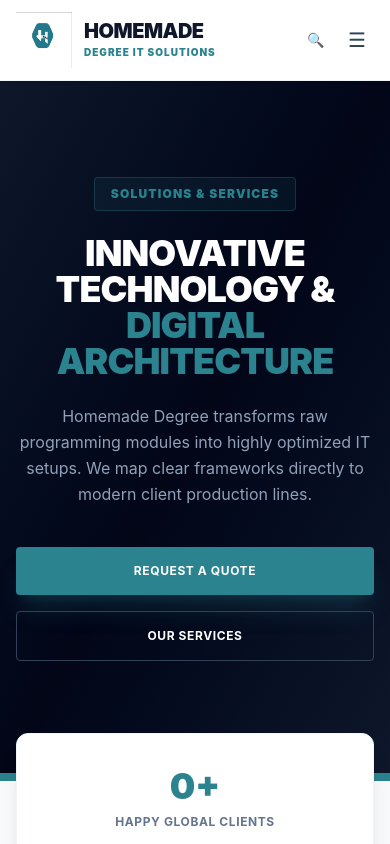
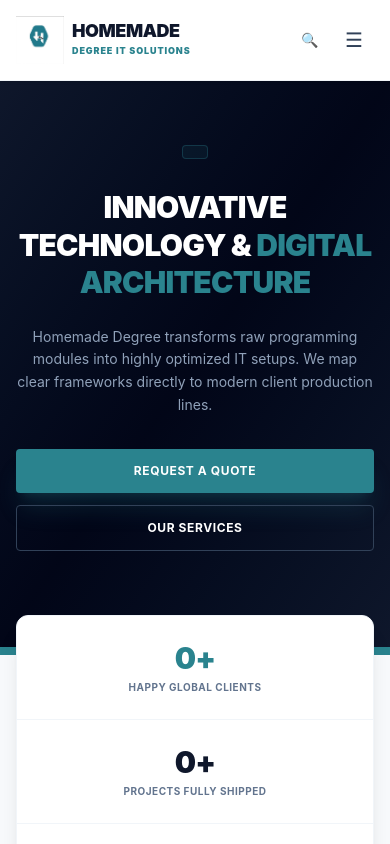
Before and after one commit to sujitdhakal0812/homemade-degree, a React (Vite) app: page / in a window 390 px wide. Shown: the top 844 px of the page. Built offline with nearby package versions, Linux system fonts and the light colour scheme.

Commit message:
Fix: Re-engineered full layout responsiveness across mobile, tablet, and laptop display breakpoints

```diff
--- a/src/components/Contact.jsx
+++ b/src/components/Contact.jsx
@@ -5,7 +5,7 @@ export default function Contact() {
     <section id="contact" className="py-24 bg-slate-900 text-white relative">
       <div className="max-w-5xl mx-auto px-4 sm:px-6 lg:px-8 relative z-10">
         <div className="text-center max-w-2xl mx-auto mb-12 space-y-2">
-          <span className="text-[#2A838E] font-black uppercase tracking-widest text-xs block">// SERVICE QUOTATION</span>
+          <span className="text-[#2A838E] font-black uppercase tracking-widest text-xs block"> SERVICE QUOTATION</span>
           <h2 className="text-3xl font-black tracking-tight sm:text-4xl">Initialize Your Free Proposal</h2>
         </div>
         <div className="bg-slate-950 p-8 sm:p-12 rounded-3xl border border-slate-800 shadow-2xl">
--- a/src/components/Hero.jsx
+++ b/src/components/Hero.jsx
@@ -1,58 +1,90 @@
 import React, { useState, useEffect } from 'react';
-import logo from '../assets/homemade-degree.png';
 
-export default function Hero({ scrollToSection }) {
+
+export default function Hero({
+  scrollToSection,
+  logo,
+  targetClients = 0,
+  targetProjects = 0,
+  targetAwards = 0
+}) {
+
   const [counters, setCounters] = useState({ clients: 0, projects: 0, awards: 0 });
 
-//   useEffect(() => {
-//     const interval = setInterval(() => {
-//       setCounters(prev => ({
-//         clients: prev.clients < 1234 ? prev.clients + 11 : 1234,
-//         projects: prev.projects < 4567 ? prev.projects + 37 : 4567,
-//         awards: prev.awards < 99 ? prev.awards + 1 : 99,
-//       }));
-//     }, 15);
-//     return () => clearInterval(interval);
-//   }, []);
+  useEffect(() => {
+
+    if (targetClients === 0 && targetProjects === 0 && targetAwards === 0) {
+      setCounters({ clients: 0, projects: 0, awards: 0 });
+      return;
+    }
+
+    const interval = setInterval(() => {
+      setCounters(prev => {
+        const nextClients = prev.clients < targetClients ? prev.clients + Math.ceil(targetClients / 20) : targetClients;
+        const nextProjects = prev.projects < targetProjects ? prev.projects + Math.ceil(targetProjects / 20) : targetProjects;
+        const nextAwards = prev.awards < targetAwards ? prev.awards + 1 : targetAwards;
+
+        if (nextClients === targetClients && nextProjects === targetProjects && nextAwards === targetAwards) {
+          clearInterval(interval);
+        }
+
+        return {
+          clients: nextClients > targetClients ? targetClients : nextClients,
+          projects: nextProjects > targetProjects ? targetProjects : nextProjects,
+          awards: nextAwards > targetAwards ? targetAwards : nextAwards,
+        };
+      });
+    }, 30);
+
+    return () => clearInterval(interval);
+  }, [targetClients, targetProjects, targetAwards]);
 
   return (
     <>
-      <section id="home" className="relative pt-24 pb-28 md:pt-36 md:pb-44 bg-gradient-to-br from-slate-900 via-slate-950 to-slate-900 text-white overflow-hidden border-b-8 border-[#2A838E]">
-        <div className="max-w-7xl mx-auto px-4 sm:px-6 lg:px-8 relative z-10 text-center max-w-4xl mx-auto space-y-6">
-          <span className="inline-block text-[#2A838E] text-xs font-black tracking-widest uppercase bg-[#2A838E]/10 border border-[#2A838E]/30 px-4 py-2 rounded">
-            SOLUTIONS & SERVICES
+      {/* Hero Core Block */}
+      <section id="home" className="relative pt-16 pb-24 md:pt-28 md:pb-36 lg:pt-36 lg:pb-44 bg-gradient-to-br from-slate-900 via-slate-950 to-slate-900 text-white overflow-hidden border-b-8 border-[#2A838E]">
+        <div className="max-w-7xl mx-auto px-4 sm:px-6 lg:px-8 relative z-10 flex flex-col lg:flex-row items-center gap-12 lg:gap-8">
+
+          {/* Content Unit */}
+          <div className="w-full lg:w-7xl text-center lg:text-left space-y-6 order-2 lg:order-1">
+            <span className="inline-block text-[#2A838E] text-[10px] sm:text-xs font-black tracking-widest uppercase bg-[#2A838E]/10 border border-[#2A838E]/30 px-3 py-1.5 sm:px-4 sm:py-2 rounded">
+
             </span>
-          <h1 className="text-4xl sm:text-6xl font-black tracking-tight leading-none uppercase">
+            <h1 className="text-3xl sm:text-5xl xl:text-6xl font-black tracking-tight leading-tight uppercase">
               Innovative Technology & <span className="text-[#2A838E]">Digital Architecture</span>
             </h1>
-          <p className="text-slate-400 text-base sm:text-lg max-w-2xl mx-auto leading-relaxed">
+            <p className="text-slate-400 text-sm sm:text-base lg:text-lg max-w-2xl mx-auto lg:mx-0 leading-relaxed">
               Homemade Degree transforms raw programming modules into highly optimized IT setups. We map clear frameworks directly to modern client production lines.
             </p>
-          <div className="pt-4 flex flex-col sm:flex-row justify-center items-center space-y-4 sm:space-y-0 sm:space-x-4">
-            <button onClick={() => scrollToSection('contact')} className="w-full sm:w-auto bg-[#2A838E] hover:bg-[#1f626b] text-white px-8 py-4 rounded font-bold text-xs tracking-wider transition uppercase shadow-xl shadow-[#2A838E]/20">
+            <div className="pt-2 flex flex-col sm:flex-row justify-center lg:justify-start items-center space-y-3 sm:space-y-0 sm:space-x-4 max-w-md mx-auto lg:mx-0">
+              <button onClick={() => scrollToSection('contact')} className="w-full sm:w-auto bg-[#2A838E] hover:bg-[#1f626b] text-white px-8 py-3.5 sm:py-4 rounded font-bold text-xs tracking-wider transition uppercase shadow-xl shadow-[#2A838E]/20 shrink-0">
                 Request A Quote
               </button>
-            <button onClick={() => scrollToSection('services')} className="w-full sm:w-auto bg-transparent hover:bg-white/5 border border-slate-700 text-white px-8 py-4 rounded font-bold text-xs tracking-wider transition uppercase">
+              <button onClick={() => scrollToSection('services')} className="w-full sm:w-auto bg-transparent hover:bg-white/5 border border-slate-700 text-white px-8 py-3.5 sm:py-4 rounded font-bold text-xs tracking-wider transition uppercase shrink-0">
                 Our Services
               </button>
             </div>
           </div>
+
+
+
+        </div>
       </section>
 
-      {/* Stats Counter integrated right under hero */}
-      <section className="relative -mt-12 z-20 max-w-6xl mx-auto px-4">
+      {/* Fully Multi-Device Responsive Stats Bar Counter */}
+      <section className="relative -mt-10 sm:-mt-12 z-20 max-w-6xl mx-auto px-4">
         <div className="bg-white rounded-xl shadow-xl border border-slate-100 grid grid-cols-1 md:grid-cols-3 divide-y md:divide-y-0 md:divide-x divide-slate-100 overflow-hidden">
-          <div className="p-8 text-center space-y-2">
-            <h3 className="text-4xl font-black text-[#2A838E]">{counters.clients}+</h3>
-            <p className="text-xs font-bold uppercase tracking-wider text-slate-500">Happy Global Clients</p>
+          <div className="p-6 sm:p-8 text-center space-y-1 sm:space-y-2">
+            <h3 className="text-3xl sm:text-4xl font-black text-[#2A838E] tracking-tight">{counters.clients}+</h3>
+            <p className="text-[10px] sm:text-xs font-bold uppercase tracking-wider text-slate-500">Happy Global Clients</p>
           </div>
-          <div className="p-8 text-center space-y-2">
-            <h3 className="text-4xl font-black text-slate-900">{counters.projects}+</h3>
-            <p className="text-xs font-bold uppercase tracking-wider text-slate-500">Projects Fully Shipped</p>
+          <div className="p-6 sm:p-8 text-center space-y-1 sm:space-y-2">
+            <h3 className="text-3xl sm:text-4xl font-black text-slate-900 tracking-tight">{counters.projects}+</h3>
+            <p className="text-[10px] sm:text-xs font-bold uppercase tracking-wider text-slate-500">Projects Fully Shipped</p>
           </div>
-          <div className="p-8 text-center space-y-2">
-            <h3 className="text-4xl font-black text-[#2A838E]">{counters.awards}+</h3>
-            <p className="text-xs font-bold uppercase tracking-wider text-slate-500">Performance Awards</p>
+          <div className="p-6 sm:p-8 text-center space-y-1 sm:space-y-2">
+            <h3 className="text-3xl sm:text-4xl font-black text-[#2A838E] tracking-tight">{counters.awards}+</h3>
+            <p className="text-[10px] sm:text-xs font-bold uppercase tracking-wider text-slate-500">Performance Awards</p>
           </div>
         </div>
       </section>
--- a/src/components/Navbar.jsx
+++ b/src/components/Navbar.jsx
@@ -9,65 +9,66 @@ export default function Navbar({ scrollToSection, setSearchModalOpen, logo }) {
   };
 
   return (
-    <header className="sticky top-0 z-50 bg-white border-b border-slate-100 shadow-sm">
+    <header className="sticky top-0 z-50 bg-white border-b border-slate-100 shadow-sm transition-all duration-300">
       <div className="max-w-7xl mx-auto px-4 sm:px-6 lg:px-8 h-20 flex items-center justify-between">
 
-        {/* Logo Brand Frame - Now perfectly blending with white header */}
-        <div className="flex items-center space-x-3 cursor-pointer" onClick={() => scrollToSection('home')}>
+        {/* Responsive Brand Frame */}
+        <div className="flex items-center space-x-2 sm:space-x-3 cursor-pointer select-none" onClick={() => scrollToSection('home')}>
           <img
             src={logo}
             alt="Homemade Degree Logo"
-            className="h-14 w-14 object-contain bg-white"
+            className="h-12 w-12 sm:h-14 sm:w-14 object-contain bg-white shrink-0"
           />
           <div className="flex flex-col">
-            <span className="text-xl sm:text-2xl font-black tracking-tight text-slate-900 leading-none">
+            <span className="text-lg sm:text-xl lg:text-2xl font-black tracking-tight text-slate-900 leading-none">
               HOMEMADE
             </span>
-            <span className="text-[10px] font-black tracking-widest text-[#2A838E] uppercase mt-1">
+            <span className="text-[9px] sm:text-[10px] font-black tracking-widest text-[#2A838E] uppercase mt-1 whitespace-nowrap">
               DEGREE IT SOLUTIONS
             </span>
           </div>
         </div>
 
-        {/* Desktop Navigation */}
-        <nav className="hidden md:flex items-center space-x-6 lg:space-x-8 font-bold text-xs tracking-wider text-slate-700">
-          <button onClick={() => scrollToSection('home')} className="hover:text-[#2A838E] transition">HOME</button>
-          <button onClick={() => scrollToSection('about')} className="hover:text-[#2A838E] transition">ABOUT</button>
-          <button onClick={() => scrollToSection('services')} className="hover:text-[#2A838E] transition">SERVICES</button>
-          <button onClick={() => scrollToSection('portfolio')} className="hover:text-[#2A838E] transition">PORTFOLIO</button>
-          <button onClick={() => scrollToSection('contact')} className="hover:text-[#2A838E] transition">CONTACT</button>
+        {/* Navigation - Tablet/Laptop/Desktop Viewports */}
+        <nav className="hidden md:flex items-center space-x-4 lg:space-x-8 font-bold text-xs tracking-wider text-slate-700">
+          <button onClick={() => scrollToSection('home')} className="hover:text-[#2A838E] transition py-2">HOME</button>
+          <button onClick={() => scrollToSection('about')} className="hover:text-[#2A838E] transition py-2">ABOUT</button>
+          <button onClick={() => scrollToSection('services')} className="hover:text-[#2A838E] transition py-2">SERVICES</button>
+          <button onClick={() => scrollToSection('portfolio')} className="hover:text-[#2A838E] transition py-2">PORTFOLIO</button>
+          <button onClick={() => scrollToSection('contact')} className="hover:text-[#2A838E] transition py-2">CONTACT</button>
         </nav>
 
-        {/* Desktop Actions */}
-        <div className="hidden md:flex items-center space-x-4">
+        {/* CTA Actions - Laptop/Desktop */}
+        <div className="hidden md:flex items-center space-x-3 lg:space-x-4">
           <button onClick={() => setSearchModalOpen(true)} className="text-slate-700 hover:text-[#2A838E] p-2 transition text-sm">🔍</button>
-          <button onClick={() => scrollToSection('contact')} className="bg-[#2A838E] hover:bg-[#1f626b] text-white px-5 py-2.5 rounded font-bold transition text-xs tracking-wider uppercase shadow-md shadow-[#2A838E]/10">
+          <button onClick={() => scrollToSection('contact')} className="bg-[#2A838E] hover:bg-[#1f626b] text-white px-4 lg:px-5 py-2.5 rounded font-bold transition text-xs tracking-wider uppercase shadow-md shadow-[#2A838E]/10 whitespace-nowrap">
             Free Quote
           </button>
         </div>
 
-        {/* Mobile Action Controls */}
-        <div className="md:hidden flex items-center space-x-3">
-          <button onClick={() => setSearchModalOpen(true)} className="text-slate-700 p-1 text-sm">🔍</button>
+        {/* Mobile Controller Layout */}
+        <div className="md:hidden flex items-center space-x-2">
+          <button onClick={() => setSearchModalOpen(true)} className="text-slate-700 p-2 text-sm hover:bg-slate-50 rounded-lg">🔍</button>
           <button
             onClick={() => setMobileMenuOpen(!mobileMenuOpen)}
-            className="text-slate-700 p-2 focus:outline-none rounded-lg hover:bg-slate-50 transition"
-            aria-label="Toggle Menu"
+            className="text-slate-700 p-2.5 focus:outline-none rounded-lg hover:bg-slate-50 transition"
           >
-            <span className="text-xl block font-mono">{mobileMenuOpen ? '✕' : '☰'}</span>
+            <span className="text-xl block font-mono leading-none h-5 w-5 flex items-center justify-center">
+              {mobileMenuOpen ? '✕' : '☰'}
+            </span>
           </button>
         </div>
       </div>
 
-      {/* Re-engineered Mobile Dropdown Menu Drawer */}
+      {/* Fluid Dropdown Menu for Mobile Viewports */}
       {mobileMenuOpen && (
-        <div className="md:hidden bg-white border-t border-slate-100 absolute top-20 left-0 w-full px-6 py-4 flex flex-col space-y-3 font-bold text-xs tracking-wider text-slate-700 shadow-xl z-50">
-          <button onClick={() => handleMobileScroll('home')} className="w-full text-left py-2.5 border-b border-slate-50 hover:text-[#2A838E] transition">HOME</button>
-          <button onClick={() => handleMobileScroll('about')} className="w-full text-left py-2.5 border-b border-slate-50 hover:text-[#2A838E] transition">ABOUT</button>
-          <button onClick={() => handleMobileScroll('services')} className="w-full text-left py-2.5 border-b border-slate-50 hover:text-[#2A838E] transition">SERVICES</button>
-          <button onClick={() => handleMobileScroll('portfolio')} className="w-full text-left py-2.5 border-b border-slate-50 hover:text-[#2A838E] transition">PORTFOLIO</button>
-          <button onClick={() => handleMobileScroll('contact')} className="w-full text-left py-2.5 hover:text-[#2A838E] transition">CONTACT</button>
-          <button onClick={() => handleMobileScroll('contact')} className="w-full bg-[#2A838E] text-white py-3 rounded font-bold text-center block text-xs tracking-widest uppercase mt-2">
+        <div className="md:hidden bg-white border-t border-slate-100 absolute top-20 left-0 w-full px-6 py-4 flex flex-col space-y-2 font-bold text-xs tracking-wider text-slate-700 shadow-xl z-50 animate-in fade-in slide-in-from-top-2 duration-200">
+          <button onClick={() => handleMobileScroll('home')} className="w-full text-left py-3 border-b border-slate-50 hover:text-[#2A838E] transition">HOME</button>
+          <button onClick={() => handleMobileScroll('about')} className="w-full text-left py-3 border-b border-slate-50 hover:text-[#2A838E] transition">ABOUT</button>
+          <button onClick={() => handleMobileScroll('services')} className="w-full text-left py-3 border-b border-slate-50 hover:text-[#2A838E] transition">SERVICES</button>
+          <button onClick={() => handleMobileScroll('portfolio')} className="w-full text-left py-3 border-b border-slate-50 hover:text-[#2A838E] transition">PORTFOLIO</button>
+          <button onClick={() => handleMobileScroll('contact')} className="w-full text-left py-3 hover:text-[#2A838E] transition">CONTACT</button>
+          <button onClick={() => handleMobileScroll('contact')} className="w-full bg-[#2A838E] text-white py-3.5 rounded font-black text-center block text-xs tracking-widest uppercase mt-3 shadow-lg shadow-[#2A838E]/20">
             FREE QUOTE
           </button>
         </div>
--- a/src/components/Services.jsx
+++ b/src/components/Services.jsx
@@ -20,7 +20,7 @@ export default function Services() {
       <section id="services" className="py-24 bg-slate-50 border-y border-slate-100">
         <div className="max-w-7xl mx-auto px-4 sm:px-6 lg:px-8">
           <div className="text-center max-w-2xl mx-auto mb-16 space-y-2">
-            <span className="text-[#2A838E] font-black uppercase tracking-widest text-xs block">// OUR SERVICES</span>
+            <span className="text-[#2A838E] font-black uppercase tracking-widest text-xs block"> OUR SERVICES</span>
             <h2 className="text-3xl font-black text-slate-900 tracking-tight">Custom Architecture Modules Built From Scratch</h2>
           </div>
           <div className="grid md:grid-cols-3 gap-8">
@@ -47,7 +47,7 @@ export default function Services() {
       <section id="portfolio" className="py-24 bg-white">
         <div className="max-w-7xl mx-auto px-4 sm:px-6 lg:px-8">
           <div className="text-center max-w-2xl mx-auto mb-12 space-y-2">
-            <span className="text-[#2A838E] font-black uppercase tracking-widest text-xs block">// OUR PORTFOLIO</span>
+            <span className="text-[#2A838E] font-black uppercase tracking-widest text-xs block"> OUR PORTFOLIO</span>
             <h2 className="text-3xl font-black text-slate-900 tracking-tight">Explore Our Latest Tech Solutions</h2>
           </div>
 
```
Lines whose indentation alone changed are shown as unchanged.
